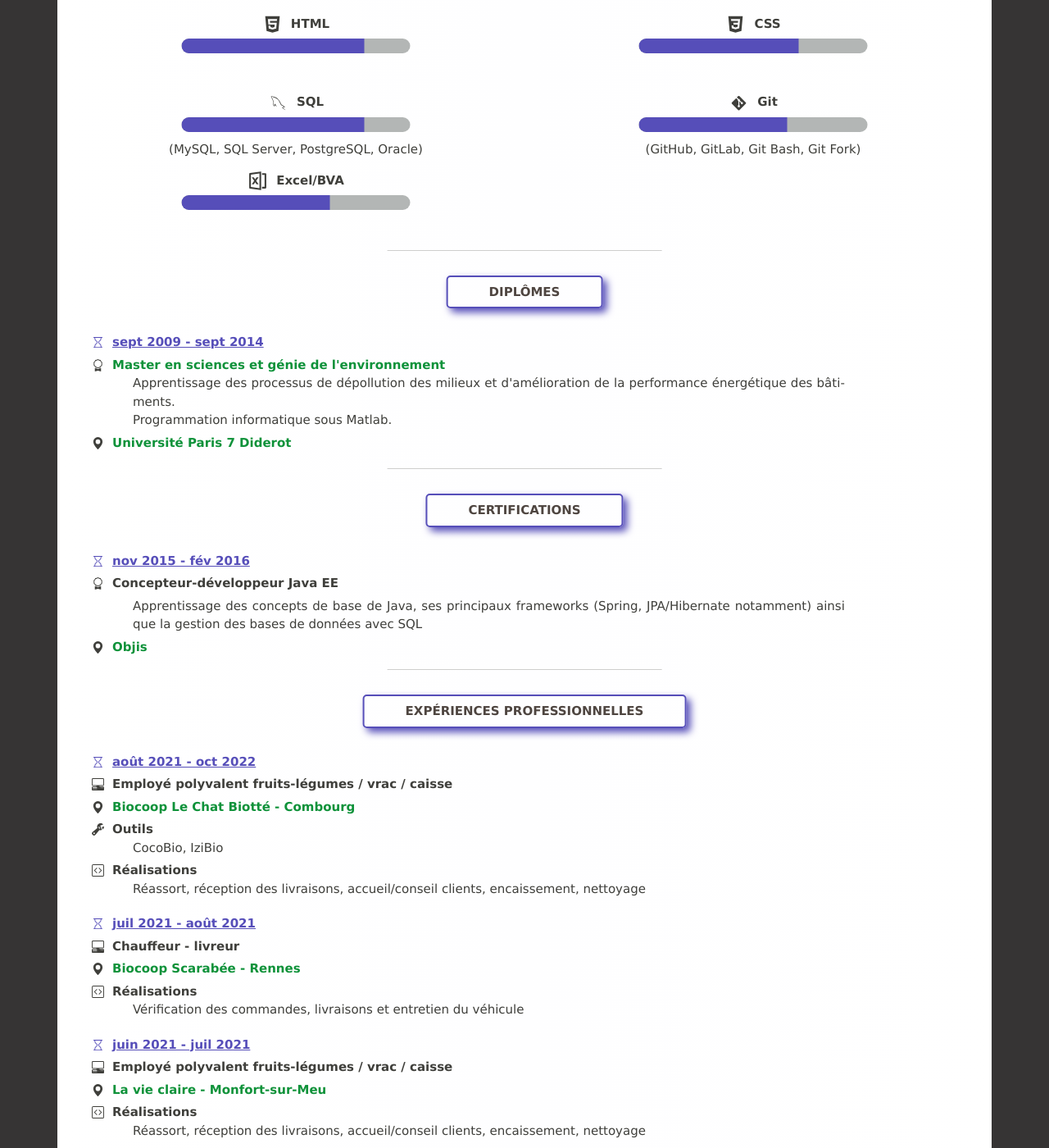
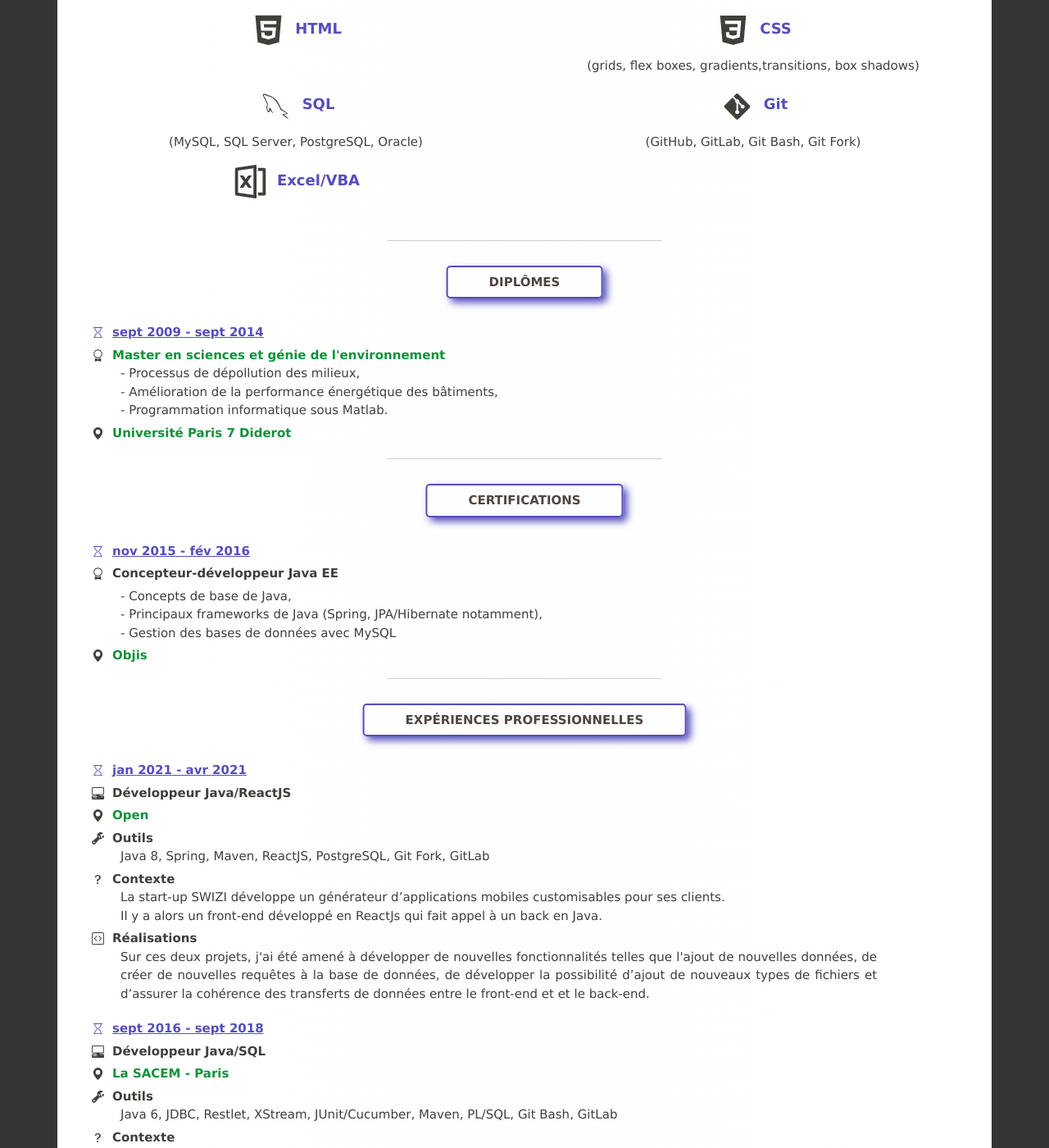
Before and after one commit to jozinho22/cv, a React (Create React App) app: page / in a window 1280 px wide. Shown: the part 607-2007 px from the top of the page at 82% size. Built offline with nearby package versions, Linux system fonts and the light colour scheme.

Commit message:
remove pg bar and add back end project + improve desc

```diff
--- a/src/components/CurriculumVitae.css
+++ b/src/components/CurriculumVitae.css
@@ -173,15 +173,21 @@ hr {
 .desc {
     /* font-style: italic; */
     text-align: justify;
-    width: 80%;
+    width: 85%;
 /*     margin-top: 5px;
- */    margin-left: 50px;
+ */    margin-left: 35px;
     white-space: pre-line;
     word-wrap: break-word;
     -moz-hyphens:auto;
     -webkit-hyphens:auto;
     -o-hyphens:auto;
     hyphens:auto;
+}
+
+@media(width < 450px) {
+    .desc {
+        width: 75%;
+    }
 }
 
 .hidden {
@@ -294,8 +300,13 @@ hr {
 }
 
 .skills .icon svg {
-    width: 25px;
-    height: 25px;
+    width: 45px;
+    height: 45px;
+}
+
+.skills .element-of-icon {
+    font-size: large;
+    color: var(--highlight-color);
 }
 
 @media (width < 450px) {
@@ -303,8 +314,8 @@ hr {
         justify-content: center;
     }
     .skills .icon svg {
-        width: 20px;
-        height: 20px;
+        width: 30px;
+        height: 30px;
     }
 }
 
@@ -365,7 +376,7 @@ hr {
 
 .reference {
     margin-top: 10px;
-    margin-left: 80px;
+    margin-left: 60px;
     display: flex;
     flex-direction: column;
     width: fit-content;
@@ -373,7 +384,7 @@ hr {
 
 @media (width < 450px) {
     .reference {
-        margin-left: 40px;
+        margin-left: 30px;
     }
 }
 
--- a/src/components/parts/Experience.jsx
+++ b/src/components/parts/Experience.jsx
@@ -1,18 +1,20 @@
 import React from 'react';
 import getDevExperience from './infos/dev/getDevExperience';
 import getNonDevExperience from './infos/nonDev/getNonDevExperience';
-import { Hourglass, PcDisplayHorizontal, PersonFill, GeoAltFill, CodeSquare, Boxes, WrenchAdjustable, Link45deg, Phone } from 'react-bootstrap-icons';
+import { Hourglass, PcDisplayHorizontal, PersonFill, GeoAltFill, CodeSquare, Boxes, WrenchAdjustable, Link45deg, Phone, QuestionLg } from 'react-bootstrap-icons';
 import AppContext from '../context/AppContext';
 import languageChooser from '../helpers/languageChooser';
 import getTitles from './infos/getTitles';
 import EnumDomain from '../helpers/EnumDomain';
 import getExtraProExperience from './infos/getExtraProExperience';
+import {DiGit} from 'react-icons/di';
+
 
 const Experience = ( {domain, pro} ) => {
 
     const {language} = React.useContext(AppContext);
     var title = pro ? languageChooser(language, getTitles()).experience : languageChooser(language, getTitles()).extraProExperience;
-    var jobs = pro ? (/* domain === EnumDomain.DEV ? languageChooser(language, getDevExperience()) : */ languageChooser(language, getNonDevExperience())) : languageChooser(language, getExtraProExperience());
+    var jobs = pro ? domain === EnumDomain.DEV ? languageChooser(language, getDevExperience()) : languageChooser(language, getNonDevExperience()) : languageChooser(language, getExtraProExperience());
 
     return  <div className="page-break">
                 <div className="title">{title}</div>
@@ -66,6 +68,18 @@ const Experience = ( {domain, pro} ) => {
                                         </>
                                             :   <></>
                                     }
+                                    <div className="context">
+                                        {job.context ?
+                                            <>
+                                                <div className="icon-block">
+                                                    <QuestionLg className="icon" />
+                                                    <div className="element-of-icon">{language === "French" ? "Contexte" : "Context"}</div>
+                                                </div>
+                                                <div className="desc">{job.context}</div>
+                                            </>
+                                                : <></>
+                                        }
+                                    </div>
                                     <div className="achievements">
                                         {job.desc ?
                                             <>
@@ -99,6 +113,27 @@ const Experience = ( {domain, pro} ) => {
                                             })
                                                 : <></>
                                     }
+                                    {job.gitDesc ?
+                                            <div className="desc">{job.gitDesc}</div>
+                                                : <></>
+                                    }
+                                    {
+                                        job.gitReferences ?
+                                            job.gitReferences.map((reference, index) => {
+                                                return <div key={index} className="reference">
+                                                            <a href={reference.url} target="_blank" rel="noreferrer">
+                                                                <DiGit className="icon" />
+                                                                <div className="element-of-icon">{reference.projectName}</div>
+                                                                {
+                                                                    reference.desc ?
+                                                                        <div className="reference-desc">{reference.desc}</div>
+                                                                            :   <></>
+                                                                }
+                                                            </a>
+                                                        </div>
+                                            })
+                                                : <></>
+                                    }
                                 </div>
                     })}
                     <hr />
--- a/src/components/parts/Skills.jsx
+++ b/src/components/parts/Skills.jsx
@@ -24,9 +24,9 @@ const Skills = ({domain}) => {
                                         <div className="icon">{skill.icon}</div>
                                         <div className="element-of-icon">{skill.language}</div>
                                     </div>
-                                    {
+                                    {/* {
                                         skill.level ? <ProgressBar now={skill.level} /> : <></>
-                                    }
+                                    } */}
                                     {
                                         skill.frameworks ?
                                             <div className="desc">({skill.frameworks})</div>
--- a/src/components/parts/infos/dev/getDevCertifications.jsx
+++ b/src/components/parts/infos/dev/getDevCertifications.jsx
@@ -4,7 +4,7 @@ const getDevCertifications = () => {
                     {
                         period: "nov 2015 - fév 2016",
                         title: "Concepteur-développeur Java EE",
-                        desc: "Apprentissage des concepts de base de Java, ses principaux frameworks (Spring, JPA/Hibernate notamment) ainsi que la gestion des bases de données avec SQL",
+                        desc: " - Concepts de base de Java, \n - Principaux frameworks de Java (Spring, JPA/Hibernate notamment), \n - Gestion des bases de données avec MySQL",
                         school: "Objis",
                         schoolLink: "https://objis.com/"
                     }
@@ -13,7 +13,7 @@ const getDevCertifications = () => {
                     {
                         period: "nov 2015 - fév 2016",
                         title: "Java EE designer-developer",
-                        desc: "Learning Java core concepts, the main frameworks (Spring, JPA/Hibernate notably) and databases management with SQL as well",
+                        desc: " - Learning Java core concepts, \n - Java main frameworks (Spring, JPA/Hibernate notably), \n - Databases management with MySQL",
                         school: "Objis",
                         schoolLink: "https://objis.com/"
                     }
--- a/src/components/parts/infos/dev/getDevExperience.jsx
+++ b/src/components/parts/infos/dev/getDevExperience.jsx
@@ -6,16 +6,18 @@ const getDevExperience = () => {
                     company: "Open",
                     companyLink: "https://www.open.global/",
                     as: "Développeur Java/ReactJS",
-                    tools: "Spring, Maven, ReactJS, PostgreSQL, Git Fork, GitLab",
-                    desc: "Maintenance en condition opérationnelle et développement de nouvelles fonctionnalités d'un un générateur d'applications mobiles avec ReactJs ainsi que sur le back-end de cette application développé en Java"
+                    tools: "Java 8, Spring, Maven, ReactJS, PostgreSQL, Git Fork, GitLab",
+                    context: "La start-up SWIZI développe un générateur d’applications mobiles customisables pour ses clients. \n Il y a alors un front-end développé en ReactJs qui fait appel à un back en Java. ",
+                    desc: "Sur ces deux projets, j'ai été amené à développer de nouvelles fonctionnalités telles que l'ajout de nouvelles données, de créer de nouvelles requêtes à la base de données, de développer la possibilité d’ajout de nouveaux types de fichiers et d’assurer la cohérence des transferts de données entre le front-end et et le back-end."
                 },
                 {
                     period: "sept 2016 - sept 2018",
                     company: "La SACEM - Paris",
                     companyLink: "https://www.sacem.fr/",
                     as: "Développeur Java/SQL",
-                    tools: "JDBC, Restlet, XStream, JUnit/Cucumber, Maven, PL/SQL, Git Bash, GitLab",
-                    desc: "Maintenance en condition opérationnelle et développement de nouvelles fonctionnalités sur trois applications (application de gestion de clients, application de tarification de contrats et environnement back-end d'une application mobile)"
+                    tools: "Java 6, JDBC, Restlet, XStream, JUnit/Cucumber, Maven, PL/SQL, Git Bash, GitLab",
+                    context: "La SACEM facture des redevances aux diffuseurs de musique dans le but de le redistribuer aux acteurs du domaine (auteurs, compositeurs, interprètes). ",
+                    desc: "\n Il y trois projets sur lesquels j'ai travaillé : \n \n - Projet de gestion comptable : application destinée aux employés de la SACEM, contenant une IHM, un back-end en Java et des appels à la base données (avec de nombreuses procédures stockées en PL/SQL). Ce projet est destiné à recenser les clients diffuseurs de musique et de suivre le déroulement comptable de leur facturation. \n J'étais en charge, un sein d'une équipe de sept développeurs, de la maintenance et de l'évolution de la partie Java, avec quelques fois à intervenir dans la partie PL/SQL. \n \n - Projet de facturation des contrats : ce projet est un projet Java qui est appelé par le premier pour retourner un facturation complexe en fonction des paramètres de chaque établissement. \n Sur ce projet, j'ai implémenté de nouveaux contrats en cohérence avec le portail publique d'inscriptions de la SACEM, et développé des tests unitaires systématiquement. \n \n - Projet mobile de suivi d’établissements : une application mobile a été développée pour pouvoir aller prospecter et suivre l’avancement des nouveaux clients sur le terrain. \n Cette appli était relié aux back-end en Java dont j’avais en charge la maintenance et l'évolution."
                 }
         ],
         english: [
@@ -24,16 +26,18 @@ const getDevExperience = () => {
                 company: "Open",
                 companyLink: "https://www.open.global/",
                 as: "Java/ReactJS developer",
-                tools: "Spring, Maven, ReactJS, PostgreSQL, Git Fork, GitLab",
-                desc: "Maintenance and development of a mobile app generator with ReactJs as well as the back-end part developed in Java"
+                tools: "Java 8, Spring, Maven, ReactJS, PostgreSQL, Git Fork, GitLab",
+                context: "SWIZI is a start-up developping a mobile app generator for its customers. \n There is a front-end part on ReactJs and a back-end on Java.",
+                desc: "On those two projects, I developped new features such as adding new datas, creating new databases requests and assuring back and front coherence."
             },
             {
                 period: "sept 2016 - sept 2018",
                 company: "La SACEM - Paris",
                 companyLink: "https://www.sacem.fr/",
                 as: "Java/SQL developer",
-                tools: "JDBC, Restlet, XStream, JUnit/Cucumber, Maven, PL/SQL, Git Bash, GitLab",
-                desc: "Maintenance and development of three applications (clients management application, pricing application and back-end environment of a mobile app)"
+                tools: "Java 6, JDBC, Restlet, XStream, JUnit/Cucumber, Maven, PL/SQL, Git Bash, GitLab",
+                context: "SACEM factures all the music diffusers in order to dsitribute it to the music main actors, such as authors, composers and interpreters.",
+                desc: "I worked on three projects: \n \n - Accountibility management : application made for SACEM's employees, contening a GUI, a Java back-end and database calls (as well with stored procedures in PL/SQL). This projets helps to manage SACEM's clients and facturation. \n I a seven developers team, i was in charge of maintening and developping new features on the Java part, and sometimes on the PL/SQL part. \n \n - Contracts facturation projets : this Java project calculates a complex pricing according to the contract parameters. \n On this projet, I implemented new contracts, and add unit tests systematically. \n \n - New clients management mobile project : a mobile app was developped to follow and prospect new clients at their establishment. \n This app was related to a Java back-end application which I was in charge of the maintenance."
             }
         ]
 
--- a/src/components/parts/infos/dev/getDevSkills.jsx
+++ b/src/components/parts/infos/dev/getDevSkills.jsx
@@ -51,6 +51,7 @@ const getDevSkills = () => {
         {
             language: "CSS",
             icon: <DiCss3 /> ,
+            frameworks: "grids, flex boxes, gradients,transitions, box shadows",
             level: 70
         },
         {
@@ -66,7 +67,7 @@ const getDevSkills = () => {
             level: 65
         },
         {
-            language: "Excel/BVA",
+            language: "Excel/VBA",
             icon: <RiFileExcel2Line />,
             level: 65
         }/* ,
--- a/src/components/parts/infos/getEducation.jsx
+++ b/src/components/parts/infos/getEducation.jsx
@@ -7,7 +7,7 @@ const getEducation = () => {
                         titleLink: "https://www.ipgp.fr/fr/master/genie-de-lenvironnement-industrie-gei",
                         school: "Université Paris 7 Diderot",
                         schoolLink: "https://u-paris.fr/en/",
-                        desc: "Apprentissage des processus de dépollution des milieux et d'amélioration de la performance énergétique des bâtiments. \n Programmation informatique sous Matlab."
+                        desc: "- Processus de dépollution des milieux, \n - Amélioration de la performance énergétique des bâtiments, \n - Programmation informatique sous Matlab."
                     }
                 ],
                 english: [
@@ -17,7 +17,7 @@ const getEducation = () => {
                         titleLink: "https://www.ipgp.fr/fr/master/genie-de-lenvironnement-industrie-gei",
                         school: "Université Paris 7 Diderot",
                         schoolLink: "https://u-paris.fr/en/",
-                        desc: "Learning depollution and building energy performance processes. \n Coding with Mathlab."
+                        desc: "- Environment depollution processes, \n - Buildings energy performance processes, \n - Coding with Mathlab."
                     }
                 ]
             }
--- a/src/components/parts/infos/getExtraProExperience.jsx
+++ b/src/components/parts/infos/getExtraProExperience.jsx
@@ -5,8 +5,8 @@ const getExtraProExperience = () => {
                     period: "mar 2020 - maintenant",
                     company: "En autodidacte",
                     as: "Développeur Fullstack",
-                    tools: " - JavaScript (ReactJS, NodeJS, AngularJS, Express, Sequelize, MathJax, Helmet, JWT), \n - Java (Spring, JPA/Hibernate, Maven, JWT),  \n - HTML5, CSS3, Bootstrap  \n - SQL (PostgreSQL, MySQL, SQL Server, Oracle),  \n - Git (Git Bash, GitHub, GitLab, Git Fork)",
-                    desc: "Auto-formation sur de nouvelles technologies et développement de projets personnels",
+                    tools: " - JavaScript (ReactJS, NodeJS, AngularJS, Express, Sequelize, MathJax, Helmet, JWT),\n - Java (Spring, JPA/Hibernate, Maven, JWT),\n - HTML5, CSS3, Bootstrap,\n - SQL (PostgreSQL, MySQL, SQL Server, Oracle), \n - Git (Git Bash, GitHub, GitLab, Git Fork)",
+                    desc: "Le développement de ces applications s’est réalisée dans le cadre de l’apprentissage de ReactJs, et notamment à partir de la sortie de Hooks \n\n Voici alors une liste de quelques projets sur lesquels j'ai travaillé ces dernières années. \n Le projet principal sur lequel je travaille est le premier, la base documentaire mathématique, à destination des jeunes et qui est complément de mon activité de professeur de mathématiques à domicile.",
                     references: [
                         {
                             url: "https://jozinho22.github.io/maths",
@@ -28,6 +28,29 @@ const getExtraProExperience = () => {
                             webSiteName : "Test your skills",
                             desc: "(Un test pour les devs Java)"
                         }
+                    ],
+                    gitDesc : "D'autres projets, cette fois sans IHM sont disponibles sur mon GitHub. \n Ces projets ont été réalisés dans le but de continuer à pratiquer et de suivre l'évolution des technologies, notamment sur Java, Spring et JavaScript.",
+                    gitReferences: [
+                        {
+                            url: "https://github.com/jozinho22/spring-boot-3-tuto",
+                            projectName : "Lien vers GitHub",
+                            desc: "(API Rest sécurisée avec Spring)"
+                        },
+                        {
+                            url: "https://github.com/jozinho22/node-selecao",
+                            projectName : "Lien vers GitHub",
+                            desc: "(Api Rest sécurisée avec Express/Sequelize)"
+                        },
+                        {
+                            url: "https://github.com/jozinho22/java8",
+                            projectName : "Lien vers GitHub",
+                            desc: "(Nouveautés Java8 (streams / lambdas))"
+                        },
+                        {
+                            url: "https://github.com/jozinho22/quizz-java-generator",
+                            projectName : "Lien vers GitHub",
+                            desc: "(Générateur d'indentation et de formattage)"
+                        }
                     ]
                 },
                 {
@@ -41,8 +64,8 @@ const getExtraProExperience = () => {
                 period: "mar 2020 - now",
                 company: "Self-taught",
                 as: "Fullstack developer",
-                tools: "JavaScript (ReactJS, NodeJS, AngularJS, Express, Sequelize, MathJax, Helmet), Java (Spring, JPA/Hibernate, Maven), HTML5, CSS3, SQL (PostgreSQL, MySQL, SQL Server, Oracle), Git (Git Bash, GitHub, GitLab, Git Fork), Bootstrap",
-                desc: "Self-teaching about new technologies and working on personal projects",
+                tools: " - JavaScript (ReactJS, NodeJS, AngularJS, Express, Sequelize, MathJax, Helmet, JWT),\n - Java (Spring, JPA/Hibernate, Maven, JWT),\n - HTML5, CSS3, Bootstrap,\n - SQL (PostgreSQL, MySQL, SQL Server, Oracle), \n - Git (Git Bash, GitHub, GitLab, Git Fork)",
+                desc: "Those apps were builded while learning ReactJs, and precisely after Hooks features releases. \n Others projects without GUI, are available on my GitHub (securised REST API notably). \n\n Here is list of the main projets that I worked on. \n The main project is the first one, the mathematical libray, according to my mathematics teacher activity.",
                 references: [
                     {
                         url: "https://jozinho22.github.io/maths",
@@ -64,7 +87,30 @@ const getExtraProExperience = () => {
                         webSiteName : "Test your skills",
                         desc: "(A test for Java coders)"
                     }
-                ]
+                ],
+                gitDesc : "Other projects without GUI are on my GitHub. \n Those projects were builded to continue practicing, and notably concerning Java, Spring et JavaScript.",
+                    gitReferences: [
+                        {
+                            url: "https://github.com/jozinho22/spring-boot-3-tuto",
+                            projectName : "Link to GitHub",
+                            desc: "(Securized REST API with Spring)"
+                        },
+                        {
+                            url: "https://github.com/jozinho22/node-selecao",
+                            projectName : "Link to GitHub",
+                            desc: "(Securized REST API with Express/Sequelize)"
+                        },
+                        {
+                            url: "https://github.com/jozinho22/java8",
+                            projectName : "Link to GitHub",
+                            desc: "(Java8 new features (streams / lambdas))"
+                        },
+                        {
+                            url: "https://github.com/jozinho22/quizz-java-generator",
+                            projectName : "Link to GitHub",
+                            desc: "(Java Formatting project)"
+                        }
+                    ]
             },
             {
                 period: "2012 - now",
```
